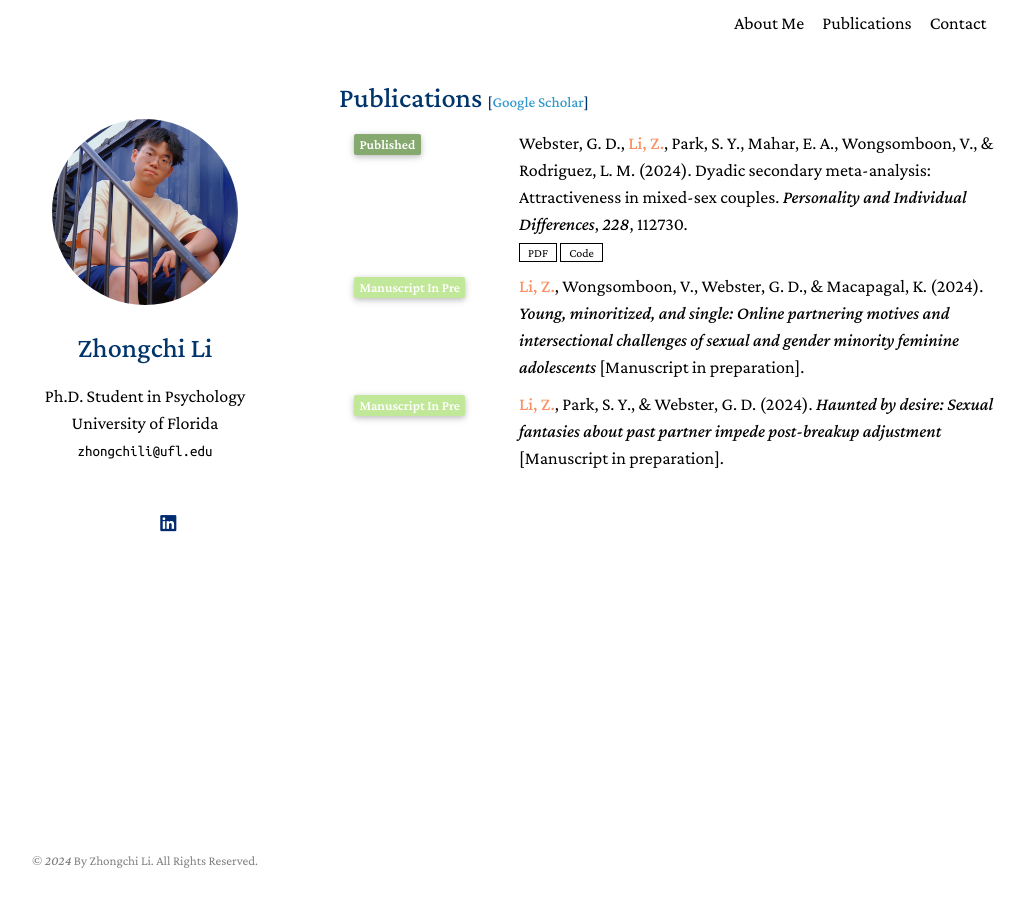
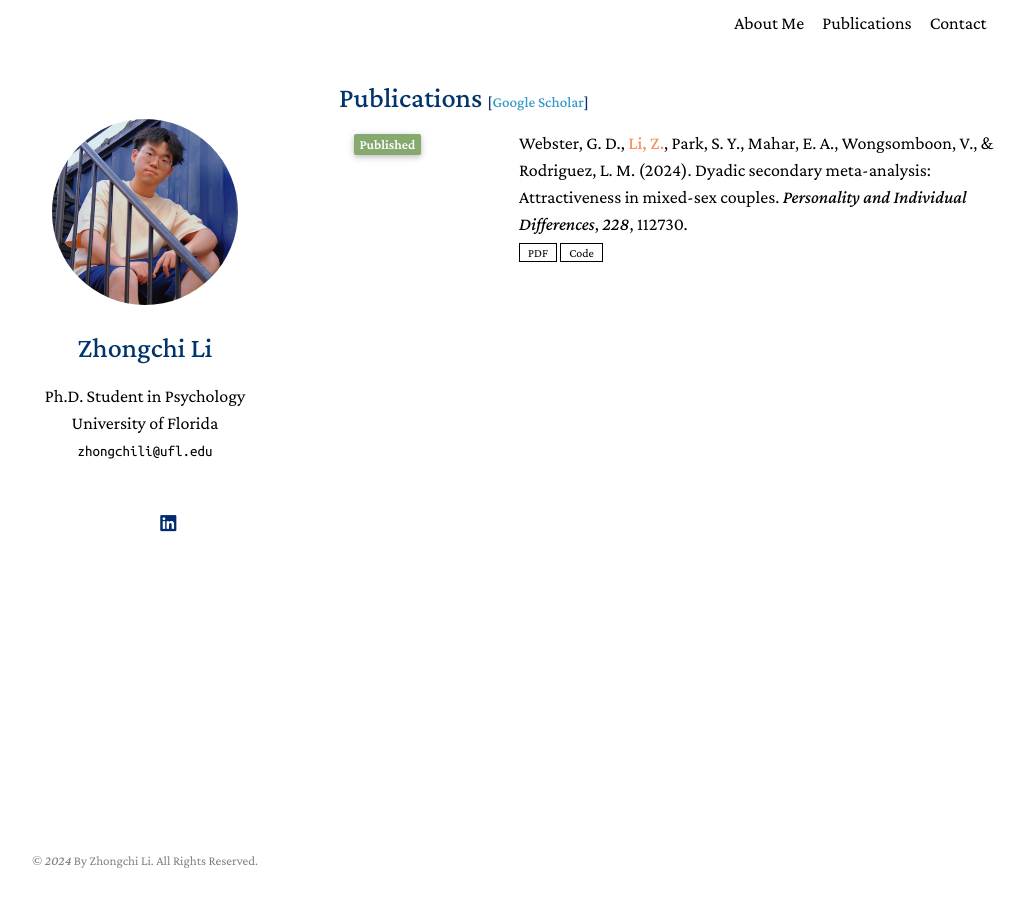
Before and after one commit to zhongchili52/zhongchili52.github.io, a Jekyll site: the page built from publicationspage.md, in a window 1280 px wide. Shown: the whole page, without its empty margins (131-1156 px from the left). Built offline with Jekyll 4.4.1, drawn with Linux system fonts in a browser that asks for light colours; nearby versions of some CDN libraries; library files that are not in the unit come from our copies; a style sheet for code colours, icons or effects is not loaded.

Commit message:
Update publications.yml

```diff
--- a/_data/publications.yml
+++ b/_data/publications.yml
@@ -4,9 +4,3 @@ main:
     pdf: https://www.sciencedirect.com/science/article/pii/S0191886924001909
     conference_short: "<span class='badge' style='background-color: #86a96f;'>Published</span>"
     code: https://osf.io/avnwh/
-
-  - authors: "<strong><span style='color: #fb9062;'>Li, Z.</span></strong>, Wongsomboon, V., Webster, G. D., & Macapagal, K. (2024). <i>Young, minoritized, and single: Online partnering motives and intersectional challenges of sexual and gender minority feminine adolescents</i> [Manuscript in preparation]."
-    conference_short: "<span class='badge' style='background-color: #c1e899;'>Manuscript In Pre</span>"
-
-  - authors: "<strong><span style='color: #fb9062;'>Li, Z.</span></strong>, Park, S. Y., & Webster, G. D. (2024). <i>Haunted by desire: Sexual fantasies about past partner impede post-breakup adjustment</i> [Manuscript in preparation]."
-    conference_short: "<span class='badge' style='background-color: #c1e899;'>Manuscript In Pre</span>"
```
